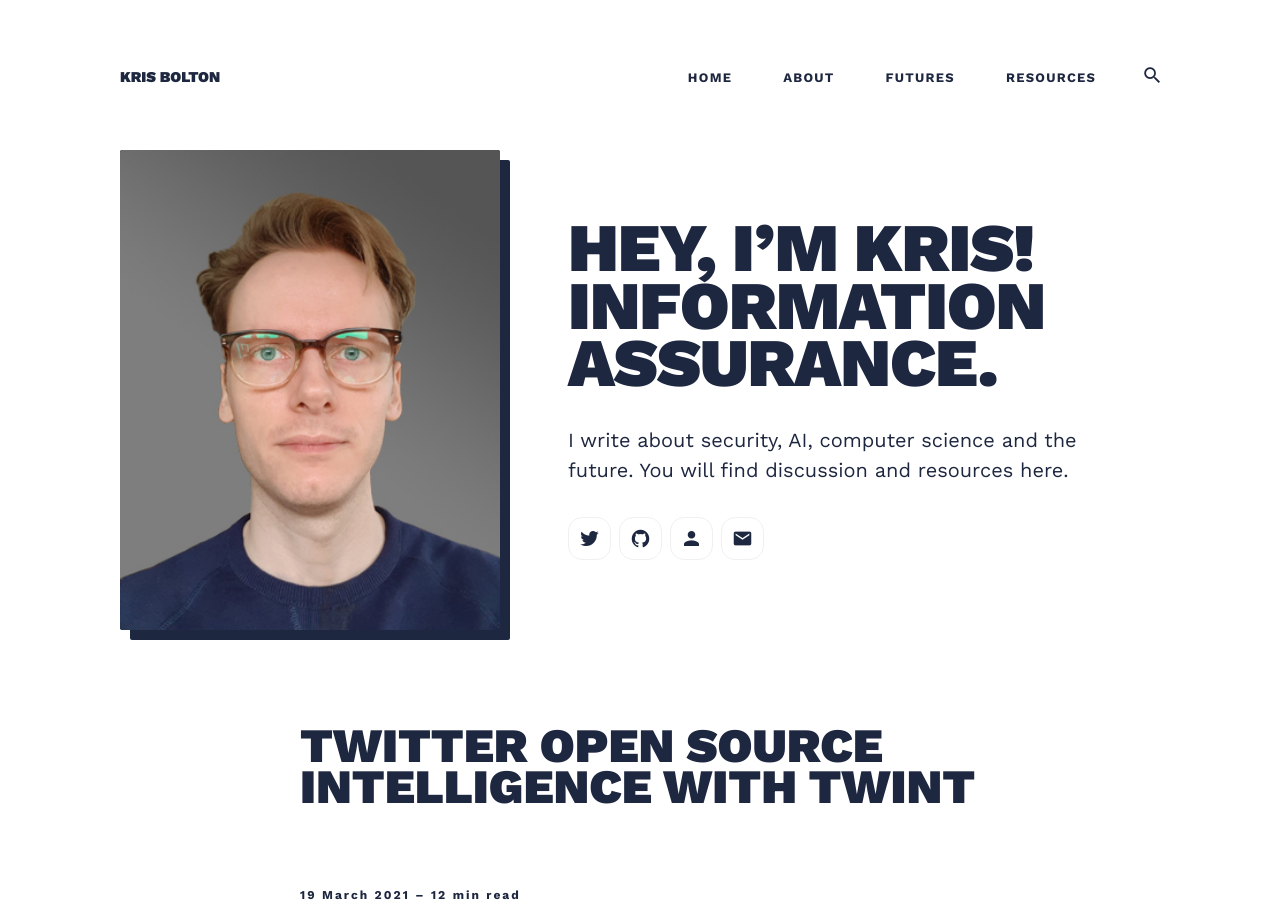
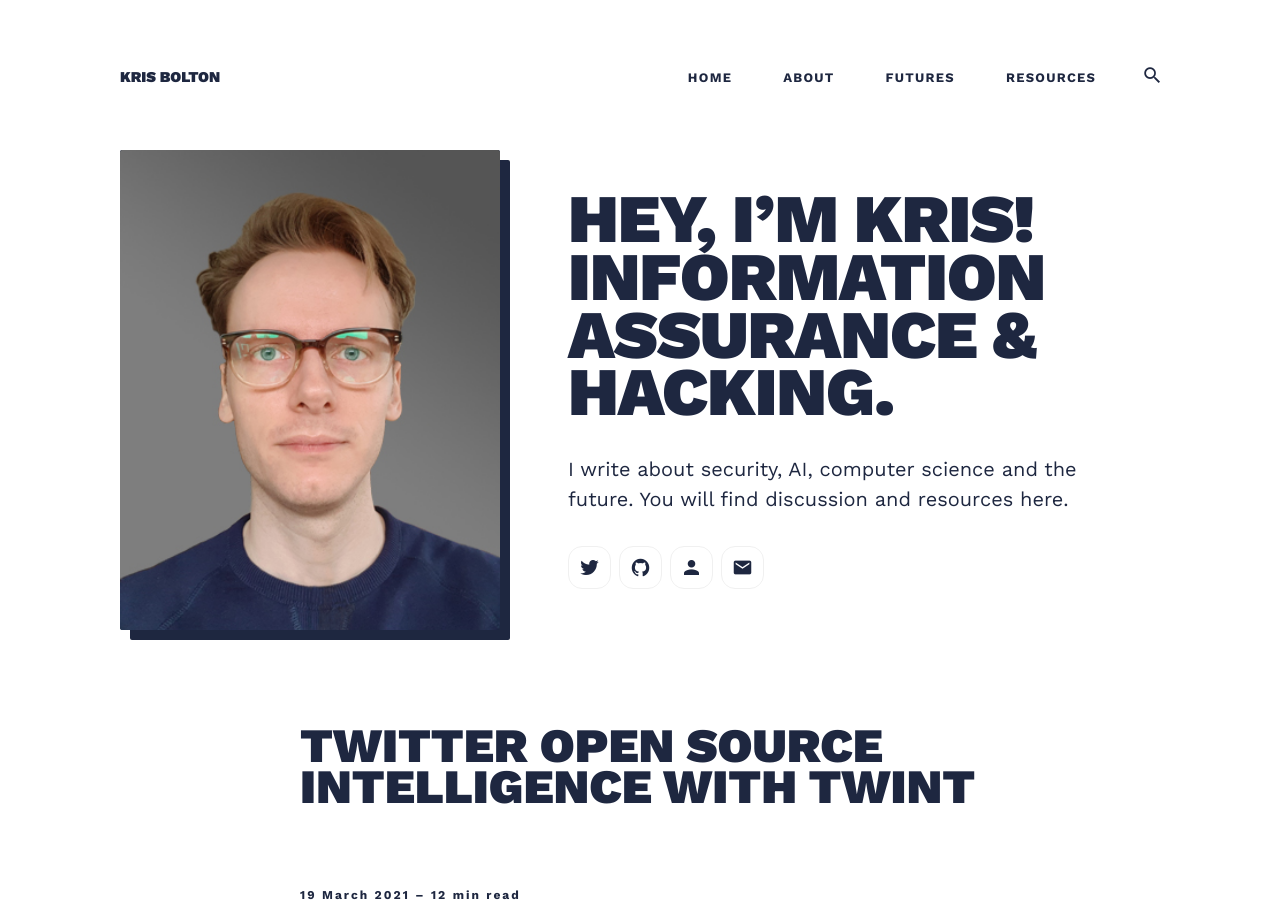
Before and after one commit to krisbolton/krisbolton, a Jekyll site: the page built from index.html, in a window 1280 px wide and 900 px high. Built offline with Jekyll 4.4.1, drawn with Linux system fonts in a browser that asks for light colours; nearby versions of some CDN libraries; the list of posts is cut into pages by our own code.

Commit message:
Update _config.yml

```diff
--- a/_config.yml
+++ b/_config.yml
@@ -25,7 +25,7 @@
 #-------------------------------
 # Hero Settings
 hero:
-  hero__title: Hey, I’m Kris! Information Assurance.
+  hero__title: Hey, I’m Kris! Information Assurance & Hacking.
   hero__description: I write about security, AI, computer science and the future. You will find discussion and resources here.
   hero__image: '/images/kris-bolton.jpg'
 
```
